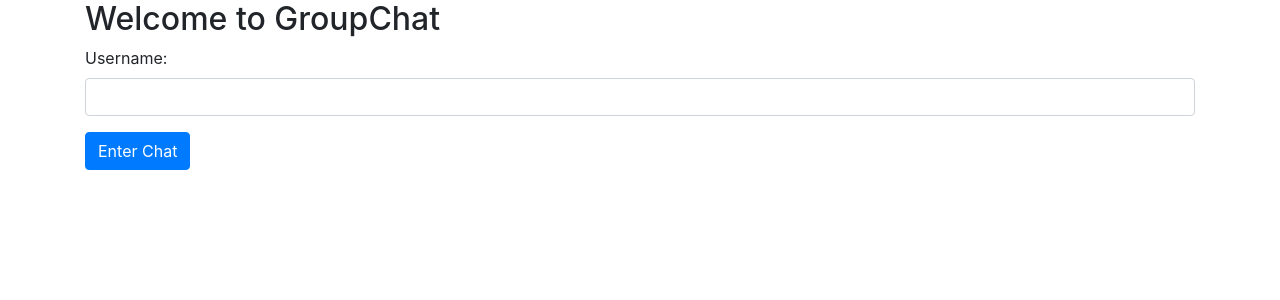
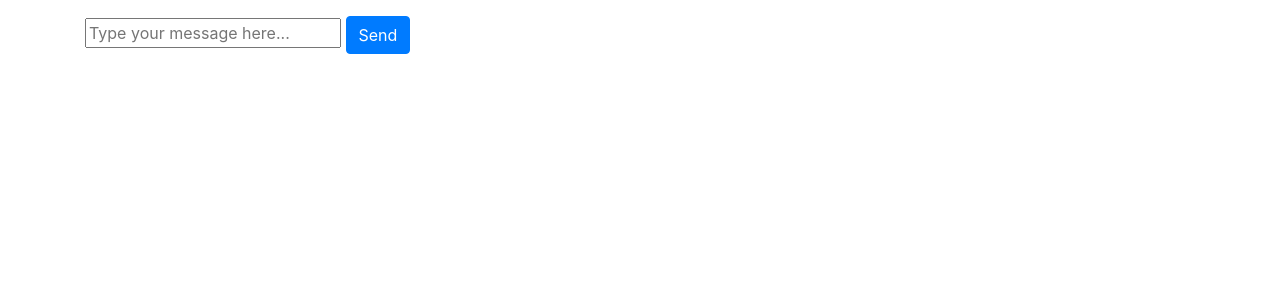
Before and after one commit to JonghoAhn/python_chat, a Flask app: template templates/index.html in a window 1280 px wide. Shown: the top 300 px of the page. Run offline with Flask 3, Linux system fonts and the light colour scheme; the template is opened without the code that fills it: most values are stand-ins (such as "Sample title", 1, 10 or a date in 2020); some libraries are stand-ins or nearby versions.

Commit message:
Update index.html

```diff
--- a/templates/index.html
+++ b/templates/index.html
@@ -6,15 +6,44 @@
     <title>Chat App</title>
     <link href="https://stackpath.bootstrapcdn.com/bootstrap/4.5.2/css/bootstrap.min.css" rel="stylesheet">
 </head>
+    <title>Chat Room</title>
+    <link rel="stylesheet" href="https://stackpath.bootstrapcdn.com/bootstrap/4.5.2/css/bootstrap.min.css"></script>
+    <script src="https://code.jquery.com/jquery-3.7.1.slim.min.js"></script>
+    <script src="https://cdnjs.cloudflare.com/ajax/libs/socket.io/4.0.0/socket.io.js"></script>
+    <script type="text/javascript">
+
+
+
+        $(document).ready(function() {
+            var socket = io.connect(location.protocol + '//' + document.domain + ':' + location.port + '/chat');
+
+            socket.on('connect', function() {
+                socket.emit('join', {'username': '{{ username }}', 'room': '{{ room }}'});
+            });
+
+            $('form').submit(function(event) {
+                event.preventDefault();
+                let user_input = $('#user_input').val();
+                socket.emit('message', {'msg': user_input, 'username': '{{ username }}', 'room': '{{ room }}'});
+                $('#user_input').val('');
+            });
+
+            socket.on('message', function(data) {
+                $('#messages').append($('<li>').text(data.msg));
+            });
+
+            socket.on('status', function(data) {
+                $('#messages').append($('<li>').text(data.msg));
+            });
+        });
+    </script>
+</head>
 <body>
     <div class="container">
-        <h2>Welcome to GroupChat</h2>
-        <form method="POST">
-            <div class="form-group">
-                <label for="username">Username:</label>
-                <input type="text" class="form-control" id="username" name="username" required>
-            </div>
-            <button type="submit" class="btn btn-primary">Enter Chat</button>
+        <ul id="messages" class="list-unstyled"></ul>
+        <form action="" method="POST">
+            <input type="text" id="user_input" placeholder="Type your message here...">
+            <button type="submit" class="btn btn-primary">Send</button>
         </form>
     </div>
 </body>
```
